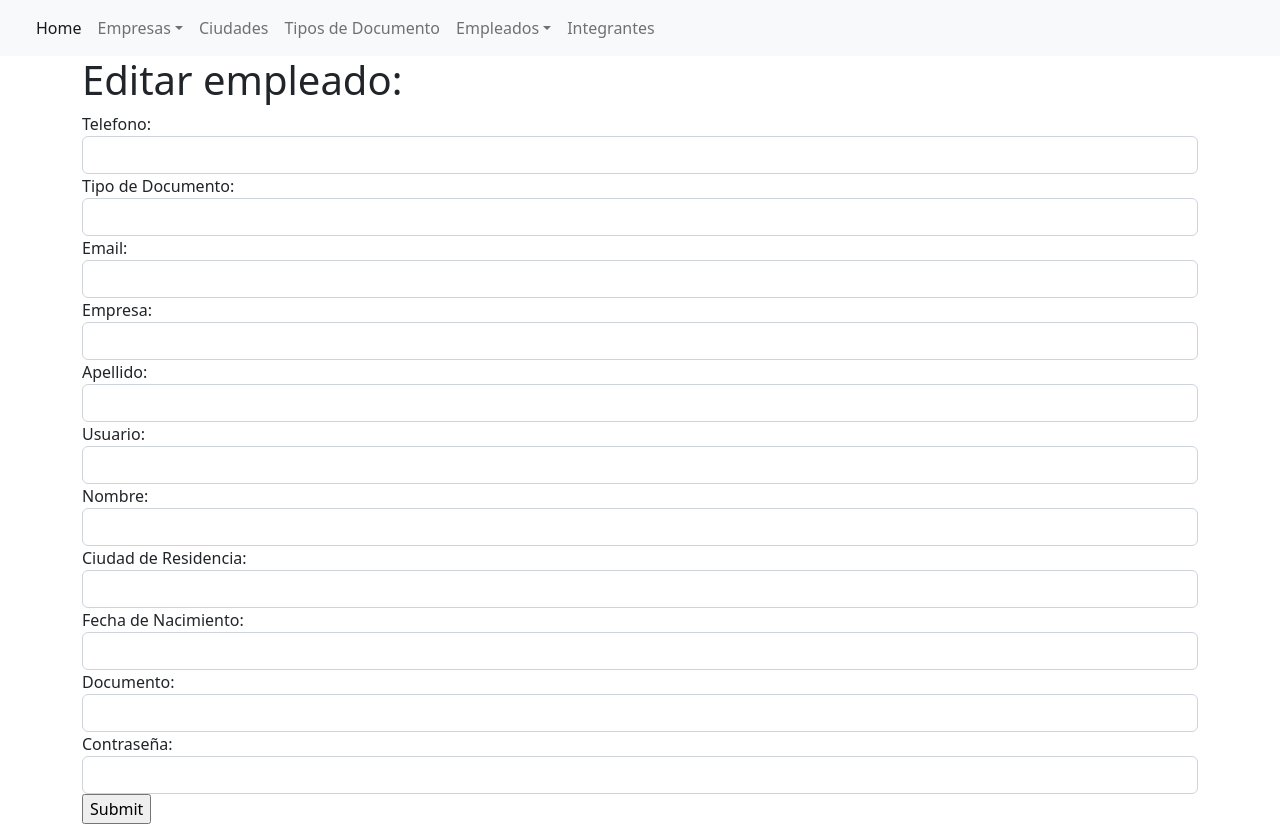
After one commit to d13g0-rar-dev/proyectoMPA, a Django app: page /empleados/editar/1/ in a window 1280 px wide. The commit adds this page. Run offline with Django 4.2, Linux system fonts and the light colour scheme.

Commit message:
update & delete

```diff
--- a/books/models.py
+++ b/books/models.py
@@ -15,6 +15,7 @@
 
 # Modelo para la entidad Empleado.
 class Empleado(models.Model):
+  id = models.AutoField(max_length=10, primary_key=True)
   nombre = models.CharField(max_length=30)
   apellido = models.CharField(max_length=30)
   tipo_documento = models.ForeignKey(TipoDocumento,  on_delete=models.CASCADE)
--- a/books/urls.py
+++ b/books/urls.py
@@ -5,10 +5,12 @@
 urlpatterns = [
   path("", views.home, name="home"),
   #path("templates/books/", views.index, name="index"),
+  path("empleados/", views.empleados, name="empleados"),
+  path("empleados/new/", views.new_Empleado, name="new_Empleado"),
+  path('empleados/delete/<int:id>/', views.delete_empleado, name="delete_Empleado"),
+  path('empleados/editar/<int:id>/', views.editar_empleado, name="editar_Empleado"),
   path("empresas/", views.empresas, name="empresas"),
   path("empresas/new/", views.new_Empresa, name="new_Empresa"),
-  path("empleados/", views.empleados, name="empleados"),
-  path("empleados/new/", views.new_Empleado, name="new_Empleado"),
   path("tiposDocumento/", views.tipoDocumento, name="tiposDocumento"),
   path("ciudades/", views.ciudad, name="ciudades"),
   path("integrantes/", views.integrantes, name="integrantes"),
--- a/books/views.py
+++ b/books/views.py
@@ -81,8 +81,30 @@
   if request.method=='GET':
     empleado.delete()
     messages.success(request,  'Se ha eliminado al empleado exitosamente')
-    next = request.POST.get('next','/empleado')
+    next = request.POST.get('next','/empleados')
     return HttpResponseRedirect(next)
+
+def editar_empleado(request, id):
+    if request.method=='POST':
+        form=EmpleadoForm(request.POST)
+        if form.is_valid():
+          nombre = form.cleaned_data["nombre"]
+          apellido = form.cleaned_data["apellido"]
+          tipo_documento = form.cleaned_data["tipo_documento"]
+          documento = form.cleaned_data["documento"]
+          lugar_residencia = form.cleaned_data["lugar_residencia"]
+          fecha_nacimiento = form.cleaned_data["fecha_nacimiento"]
+          email = form.cleaned_data["email"]
+          telefono = form.cleaned_data["telefono"]
+          usuario = form.cleaned_data["usuario"]
+          password = form.cleaned_data["password"]
+          empresa = form.cleaned_data["empresa"]
+          Empleado.objects.filter(pk=id).update(nombre = nombre , apellido = apellido, tipo_documento=tipo_documento, documento=documento,lugar_residencia=lugar_residencia, fecha_nacimiento=fecha_nacimiento,email=email,telefono=telefono,usuario=usuario,password=password, empresa=empresa)
+          next = request.POST.get('next','/empleados')
+          return HttpResponseRedirect(next)
+    else:
+        form = EmpleadoForm()
+        return render(request,'books/editar_empleado.html',{'form':form})
 
 def integrantes(request):
   template=loader.get_template("books/integrantes.html")
--- /dev/null
+++ b/templates/books/editar_empleado.html
@@ -0,0 +1,16 @@
+{%extends "base.html"%}
+
+{%block extrahead%}
+  <title>Editar Empleado</title>
+{%endblock extrahead%}
+
+{%block content%}
+  <div class="container">
+    <h1>Editar empleado:</h1>
+    <form action="" method="post">
+      {% csrf_token %}
+      {{form}}
+      <input type="submit" value="Submit">
+    </form>
+  </div>
+{%endblock content%}
--- a/templates/books/empleados.html
+++ b/templates/books/empleados.html
@@ -13,7 +13,8 @@
       <center>
         {%for empleado in empleados%}
       <li><b>Nombre: </b>{{empleado.nombre}}<br><b>Apellido: </b>{{empleado.apellido}} <br><b>Tipo de Documento: </b>{{empleado.tipo_documento.nombre_tipo}}<br> <b>Documento: </b>{{empleado.documento}}<br> <b>Ciudad: </b>{{empleado.lugar_residencia.nombre_ciudad}}<br> <b>Fecha de Nacimiento: </b>{{empleado.fecha_nacimiento}}<br> <b>Email: </b>{{empleado.email}}<br> <b>Telefono: </b>{{empleado.telefono}}<br> <b>Usuario: </b>{{empleado.usuario}}<br><b>Empresa: </b>{{empleado.empresa.nombre_empresa}}<br><br></li>
-      <button type="submit" class="btn btn-danger btn-sm" id="btn-borrrar">Borrar Empleado</button><br><br>
+      <a href="http://127.0.0.1:8000/empleados/delete/{{empleado.id}}"><button type="submit" class="btn btn-danger btn-sm" id="btn-borrrar">Borrar Empleado</button></a>
+      <a href="http://127.0.0.1:8000/empleados/editar/{{empleado.id}}"><button type="submit" class="btn btn-primary btn-sm" id="btn-borrrar">Editar Empleado</button></a><br><br>
       {%endfor%}
       </center>
 
```
Also changed, not shown: books/migrations/0010_alter_empleado_id.py (added), books/migrations/0011_alter_empleado_id.py (added).
